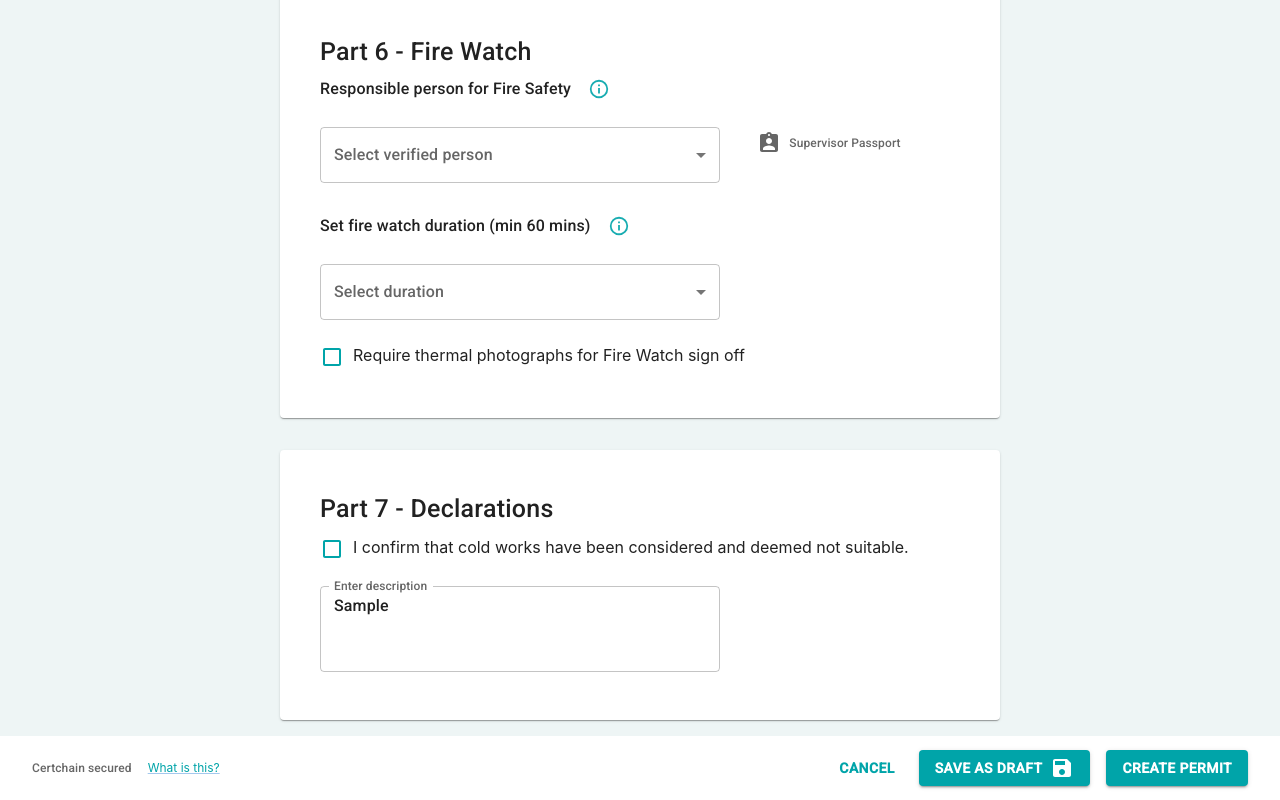
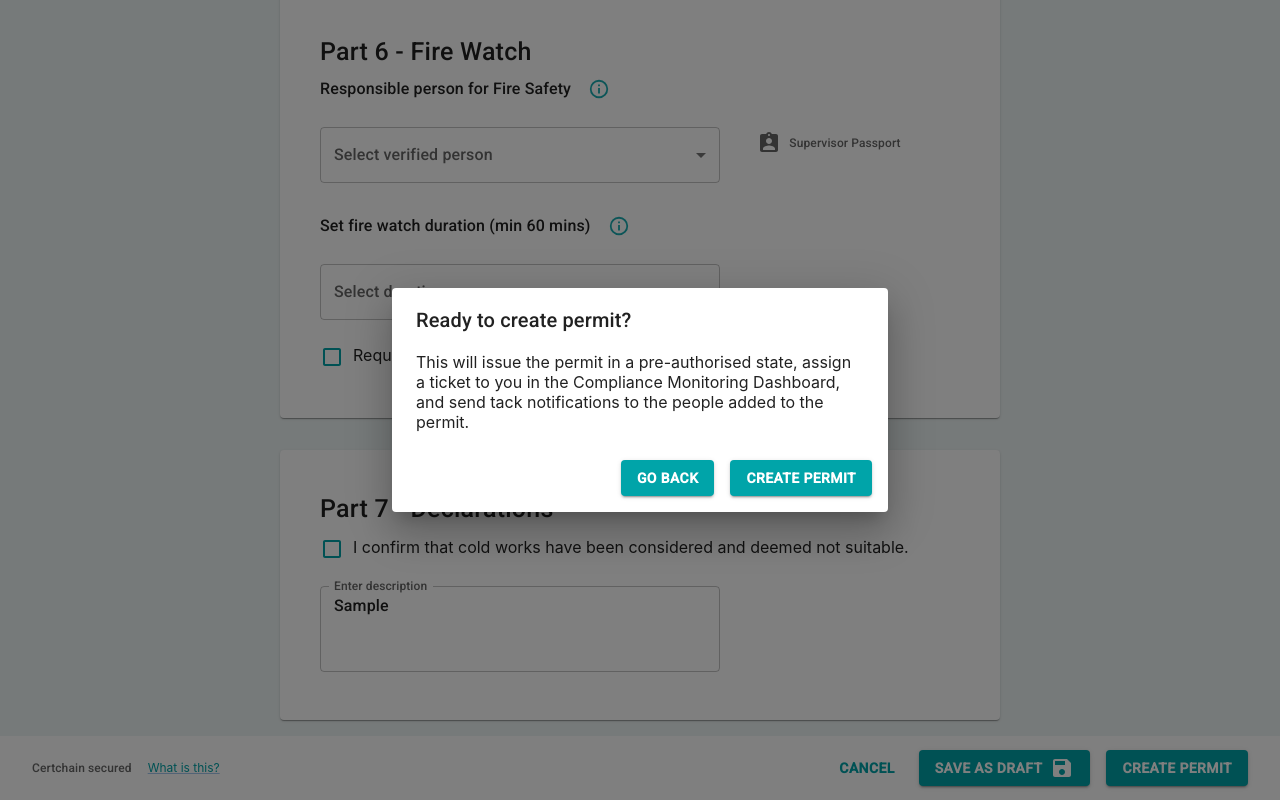
Before and after one commit to Catherinen29/skunkworks, a React (Create React App) app: page / in a window 1280 px wide. Both pictures are taken after typing "Sample", "Sample" into the empty fields and a click on the button "CREATE PERMIT". Shown: the part 2893-3693 px from the top of the page. Built offline with nearby package versions, Linux system fonts and the light colour scheme.

Commit message:
Dialog box to save permit.

```diff
--- a/src/components/newPermit/NewPermit.js
+++ b/src/components/newPermit/NewPermit.js
@@ -1,6 +1,7 @@
 import Part1 from "./Part1";
 import Part2 from "./Part2";
-import { Box, Button, Palette, Typography, AppBar, Toolbar, Link } from "@mui/material";
+import { Box, Button, Typography, Toolbar, Link, Dialog,
+    DialogTitle, DialogContent, DialogActions } from "@mui/material";
 import CloseIcon from '@mui/icons-material/Close';
 import SaveIcon from '@mui/icons-material/Save';
 import Part3 from "./Part3";
@@ -10,11 +11,25 @@ import Part6 from "./Part6";
 import Part7 from "./Part7";
 import PermitIntro from "./PermitIntro";
 import BB_bg from "../../BB_bg.png"
+import { useState } from "react";
 
 export default function NewPermit() {
 
+// Handle saving of permit:
+const [open, setOpen] = useState(false)
+const handleOnClickOpen = () => {
+    setOpen(true)
+}
+const handleClose = () => {
+    setOpen(false)
+}
+// TODO:
+const handleSavePermit = () => {
+    console.log('Permit Saved')
+}
+
 return(
-<>
+<Box sx={{display: 'flex', flexDirection: 'column'}}>
 
     <Toolbar sx={{backgroundImage: `url(${BB_bg})`}}>
     <Button >
@@ -47,10 +62,26 @@ return(
         <Box>
         <Button variant="text" sx={{color: '#00a4a9', fontWeight: 'bold', mx: 1}}>CANCEL</Button>
         <Button variant="contained" sx={{bgcolor:  '#00a4a9', fontWeight: 'bold', mx: 1}}>SAVE AS DRAFT{<SaveIcon sx={{ml: 1}} />}</Button>
-        <Button variant="contained" sx={{bgcolor:  '#00a4a9', fontWeight: 'bold', mx: 1}}>CREATE PERMIT</Button>
+        <Button variant="contained" onClick={handleOnClickOpen}
+            sx={{bgcolor:  '#00a4a9', fontWeight: 'bold', mx: 1}}>
+            CREATE PERMIT</Button>
         </Box>
         </Toolbar>
 
-    </>
+    <Dialog keepMounted open={open} onClose={handleClose}
+            sx={{width: '35rem', margin: 'auto'}}>
+        <DialogTitle>Ready to create permit?</DialogTitle>
+        <DialogContent>This will issue the permit in a pre-authorised state,
+            assign a ticket to you in the Compliance Monitoring Dashboard, and
+            send tack notifications to the people added to the permit.
+        </DialogContent>
+        <DialogActions sx={{mb: '0.5rem'}}>
+            <Button variant="contained" onClick={handleClose}
+                sx={{bgcolor:  '#00a4a9', fontWeight: 'bold', mx: 1}}>GO BACK</Button>
+            <Button variant="contained" onClick={handleSavePermit}
+                sx={{bgcolor:  '#00a4a9', fontWeight: 'bold', mx: 1}}>CREATE PERMIT </Button>
+        </DialogActions>
+    </Dialog>
+    </Box>
     )
 }
```
